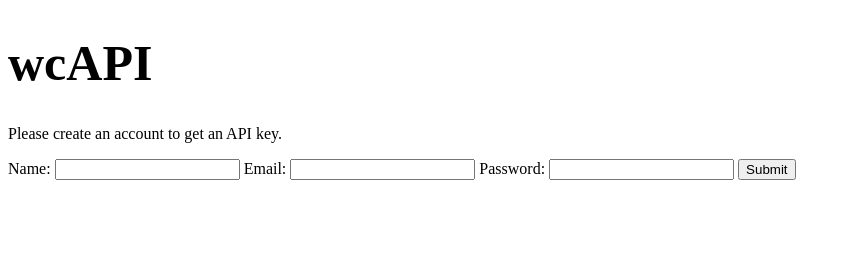
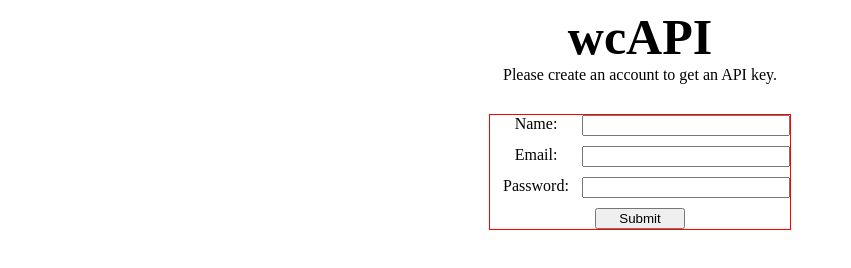
Before and after one commit to alexcalia/wcAPI, a website: page frontend/register.html in a window 1280 px wide. Shown: the whole page, without its empty margins (0-851 px from the left). Drawn offline with Linux system fonts and the light colour scheme; a web font is replaced by a local one.

Commit message:
rough styling/code for register page

```diff
--- a/frontend/register.html
+++ b/frontend/register.html
@@ -7,16 +7,22 @@
   <link rel="stylesheet" href="./styles/register.css">
 </head>
 <body>
+  <header>
+    <h1>wcAPI</h1>
+  </header>
   <main>
-    <h1>wcAPI</h1>
+
     <p>Please create an account to get an API key.</p>
     <form class="registerBox" onsubmit="register.submit(event)">
-      <label for="name">Name:</label>
+      <label for="name" class="nameLabel">Name:</label>
       <input type="text" id="name" class="name" />
-      <label for="username">Email:</label>
+
+      <label for="email" class="emailLabel">Email:</label>
       <input type="email" id="email" class="email" />
-      <label for="password">Password:</label>
+
+      <label for="password" class="passLabel">Password:</label>
       <input type="text" id="password" class="password" />
+
       <button>Submit</button>
     </form>
     <p id="result"></p>
--- a/frontend/styles/register.css
+++ b/frontend/styles/register.css
@@ -6,4 +6,36 @@
 h1 {
   font-family: "LifeCraft";
   font-size: 50px;
+  margin: 0 auto;
+  width: 200px;
+  text-align: center;
 }
+
+p {
+  margin: 0 auto;
+  width: 500px;
+  text-align: center;
+}
+
+.registerBox {
+  width: 300px;
+  margin: 0 auto;
+  border: 1px solid red;
+  display: grid;
+  grid-template-columns: repeat(2, 1fr);
+  grid-template-rows: repeat(4, 1fr);
+  grid-column-gap: 0px;
+  grid-row-gap: 10px;
+  text-align: center;
+  margin-top: 30px;
+}
+
+input {
+  width: 200px;
+}
+
+button {
+  width: 90px;
+  margin: 0 auto;
+  grid-area: 4 / 1 / 5 / 3;
+}
```
